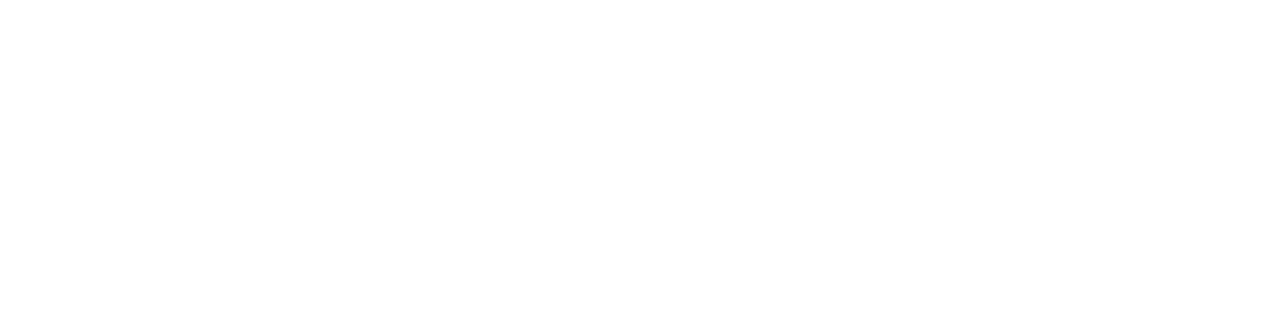
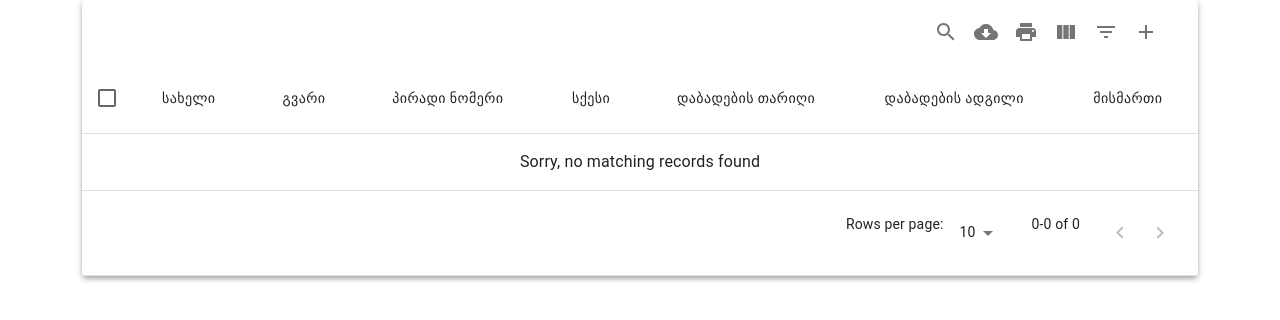
Before and after one commit to Zeizvant/TBC, a JavaScript app: page / in a window 1280 px wide. Shown: the top 320 px of the page. Built offline with nearby package versions, Linux system fonts and the light colour scheme; the HTML template or start-up script is replaced by a standard one.

Commit message:
added table structure

```diff
--- a/src/App.js
+++ b/src/App.js
@@ -1,10 +1,11 @@
 import './App.css';
+import { Table } from './components/Table/Table';
 
 function App() {
 
   return (
     <div className="container">
-
+      <Table />
     </div>
   );
 }
--- a/src/components/Table/Table.js
+++ b/src/components/Table/Table.js
@@ -3,9 +3,26 @@
 import AddIcon from '@mui/icons-material/Add';
 
 export const Table = () => {
+
+    const columns = ["სახელი", "გვარი", "პირადი ნომერი", "სქესი", "დაბადების თარიღი", "დაბადების ადგილი", "მისმართი"];
+    const data = [
+    ];
+
+    const options = {
+        filterType: 'checkbox',
+    };
+
+
     return (
         <div className='table'>
-
+            <MUIDataTable
+                data={data}
+                columns={columns}
+                options={{
+                    ...options,
+                    customToolbar: () => (<AddIcon aria-label='Add' id='plus-button' className='MuiButtonBase-root MuiIconButton-root tss-10rusft-MUIDataTableToolbar-icon MuiIconButton-sizeMedium css-78trlr-MuiButtonBase-root-MuiIconButton-root' />),
+                  }}
+            />
         </div>
     )
 }
--- a/src/components/Table/index.css
+++ b/src/components/Table/index.css
@@ -0,0 +1,4 @@
+#plus-button{
+    width: 40px;
+    height: 40px;
+}
```
